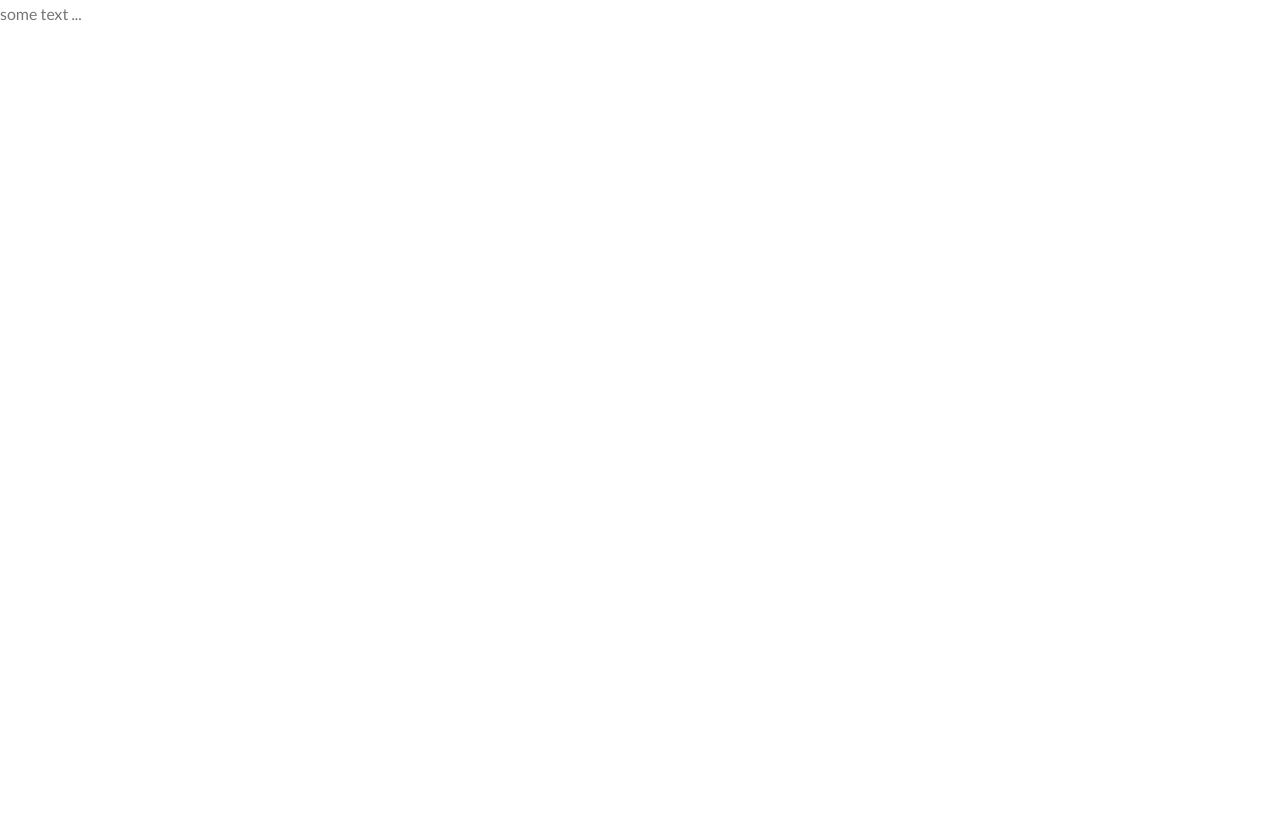
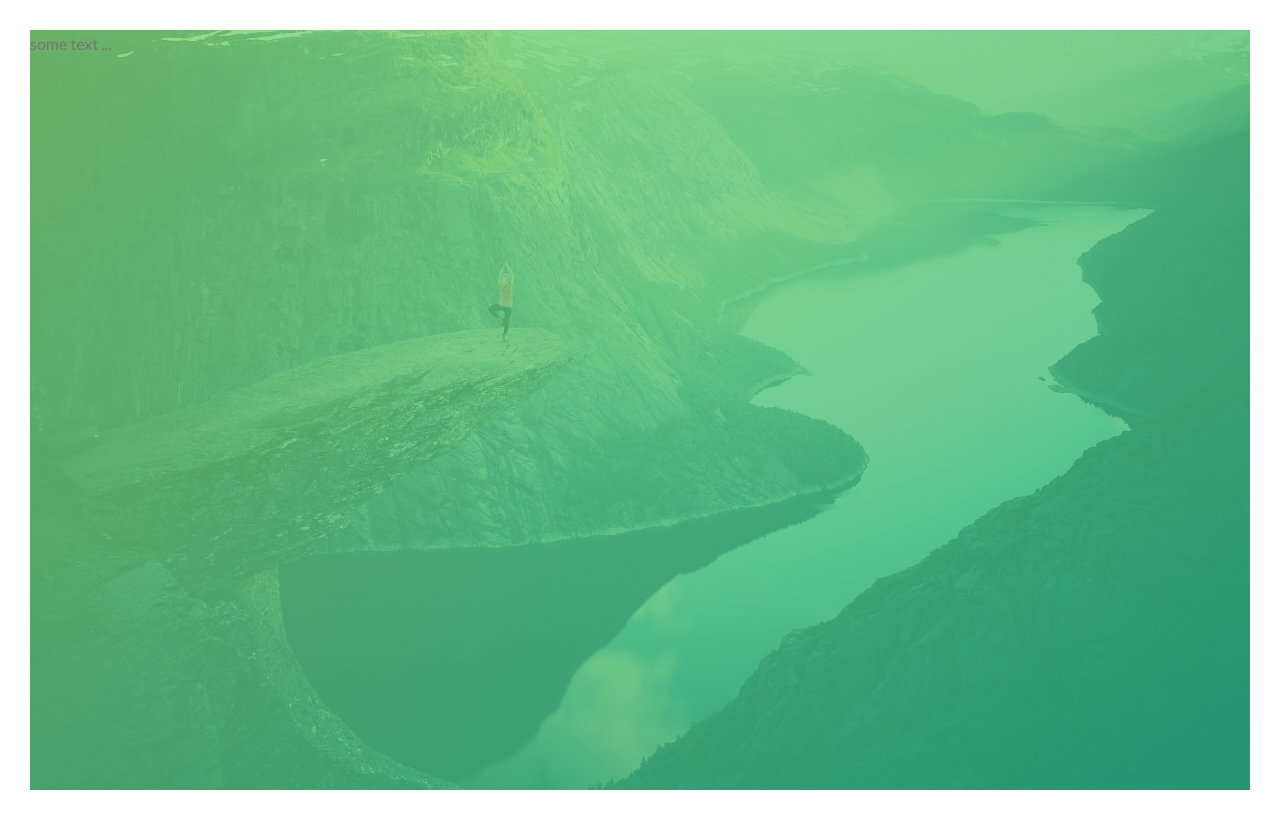
Before and after one commit to DemiwolfLegend/HTML-CSS-natoursGroup, a website: page index.html in a window 1280 px wide. Drawn offline with Linux system fonts and the light colour scheme.

Commit message:
add background
including background image with linear gradient

```diff
--- a/style.css
+++ b/style.css
@@ -18,4 +18,16 @@ body {
     font-size: 16px;
     line-height: 1.7;
     color: #777777;
+    padding: 30px;
 }
+
+.header {
+    height: 95vh;
+    background-image: linear-gradient(to right bottom,
+            rgba(126, 213, 111, 0.8),
+            rgba(40, 180, 133, 0.8)),
+        url(./img/hero.jpg);
+    background-size: cover;
+    background-position: top;
+
+}
```
